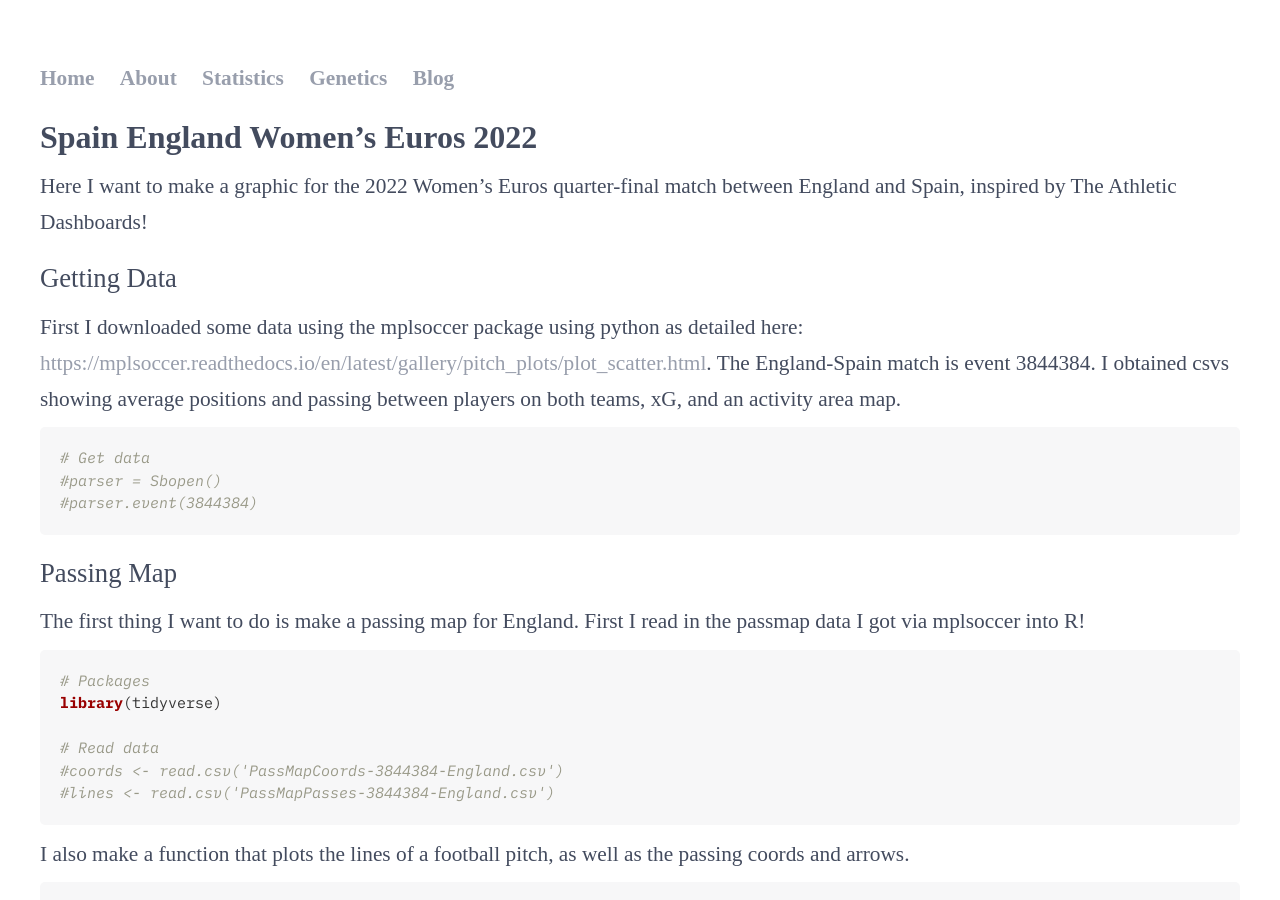
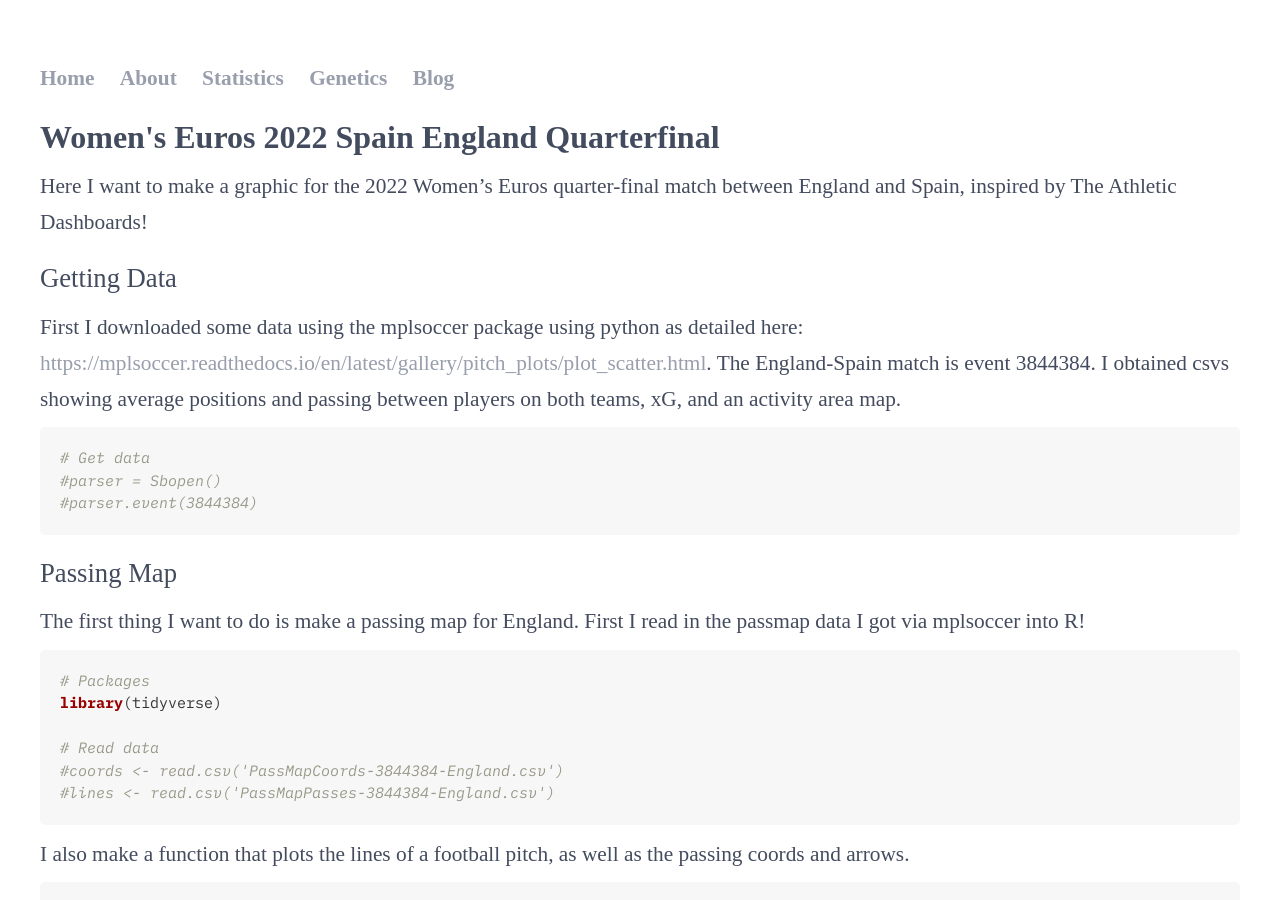
Before and after one commit to alicesmail12/alicesmail12.github.io, a Jekyll site: the page Blog/Womens-Euros/Spain-England-2022.html, which Jekyll copies as it is, in a window 1280 px wide and 900 px high. Built offline with Jekyll 4.4.1, drawn with Linux system fonts in a browser that asks for light colours; some web fonts are replaced; some of the changed text lies outside the part shown.

Commit message:
Update Spain-England-2022.html

```diff
--- a/Blog/Womens-Euros/Spain-England-2022.html
+++ b/Blog/Womens-Euros/Spain-England-2022.html
@@ -444,7 +444,7 @@ img {
 
 
 
-<h1>Spain England Women’s Euros 2022</h1>
+<h1>Women's Euros 2022 Spain England Quarterfinal</h1>
 
 </div>
 
@@ -594,6 +594,7 @@ minutes played:</p>
 graphic in Adobe Illustrator:</p>
 
 
+<pre class="r"><code><img src="https://alicesmail12.github.io/Blog/Womens-Euros/Spain-England-2022-Graphic.png"></code></pre>
 
 
 </div>
@@ -637,6 +638,10 @@ $(document).ready(function () {
     document.getElementsByTagName("head")[0].appendChild(script);
   })();
 </script>
-
+  	<footer>
+  		<ul>
+  		<li><a href="https://github.com/alicesmail12">github.com/alicesmail12</a></li>
+  		</ul>
+  	</footer>
 </body>
 </html>
```
Also changed, not shown: other parts of Blog/Womens-Euros/Spain-England-2022.html (+1 -1 lines).
